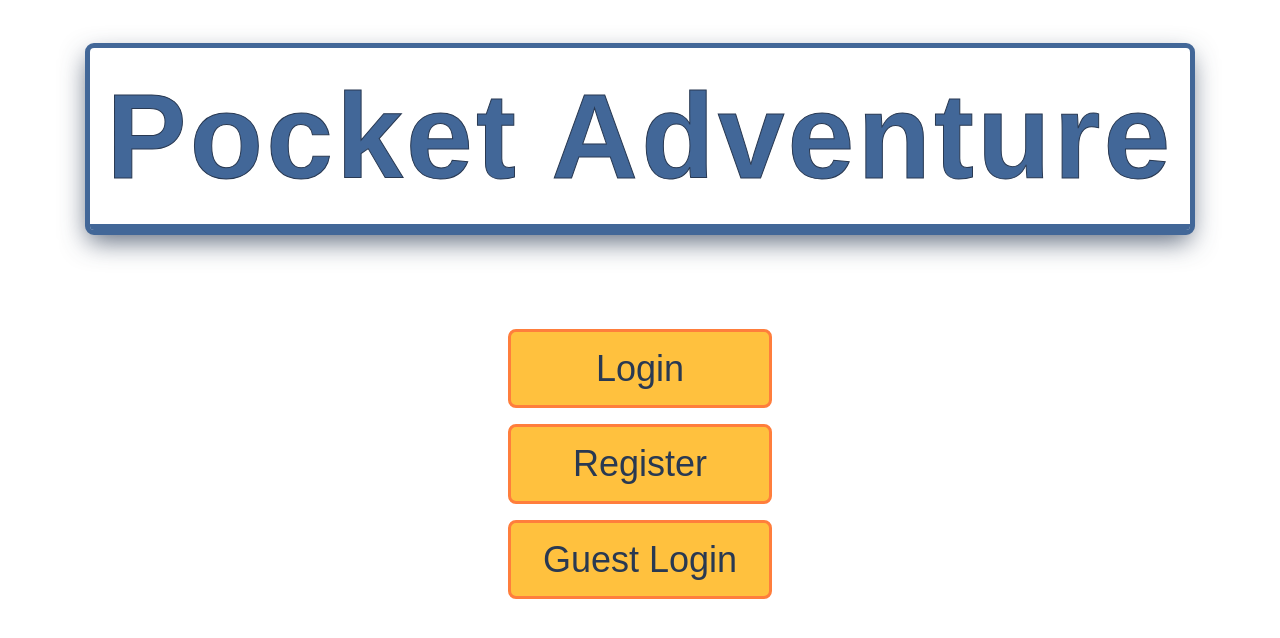
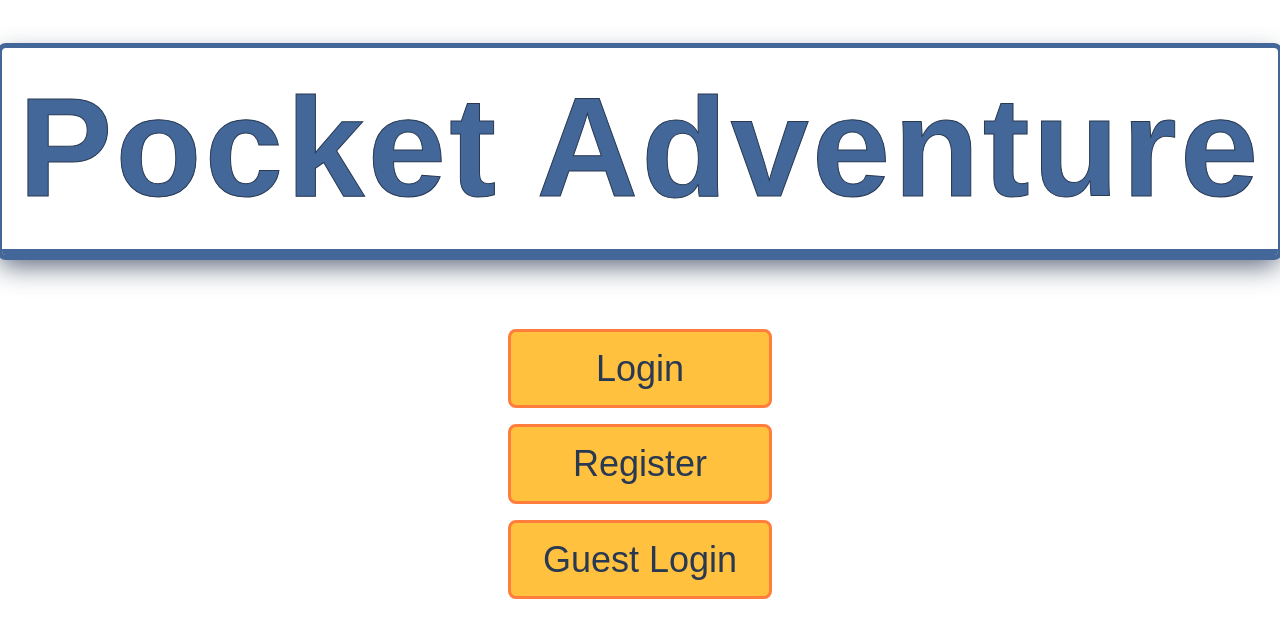
Before and after one commit to gilotin/Pocket-Adventure, a React (Vite) app: page /game in a window 1280 px wide. Shown: the top 638 px of the page. Built offline with nearby package versions, Linux system fonts and the light colour scheme; a web font is replaced by a local one.

Commit message:
style(auth): adjust layout for different screen sizes

```diff
--- a/src/app/pages/pocketAdventureGame/auth/authMenu/AuthMenu.module.css
+++ b/src/app/pages/pocketAdventureGame/auth/authMenu/AuthMenu.module.css
@@ -8,7 +8,7 @@
 }
 
 .menuHeader {
-    font-size: calc(var(--font-size-4xl) * 1.5);
+    font-size: clamp(1rem, 11vw, 10rem);
     font-family: var(--font-game-pixel);
     letter-spacing: .2rem;
     -webkit-text-stroke: 1px var(--game-dark-blue);
--- a/src/app/pages/pocketAdventureGame/layout/GameLayout.module.css
+++ b/src/app/pages/pocketAdventureGame/layout/GameLayout.module.css
@@ -51,6 +51,8 @@
     color: var(--game-dark-blue)
 }
 
+/* add unsupported screen size message */
+
 @media (max-width: 765px) {
     .gameWrapper {
         display: none;
```
